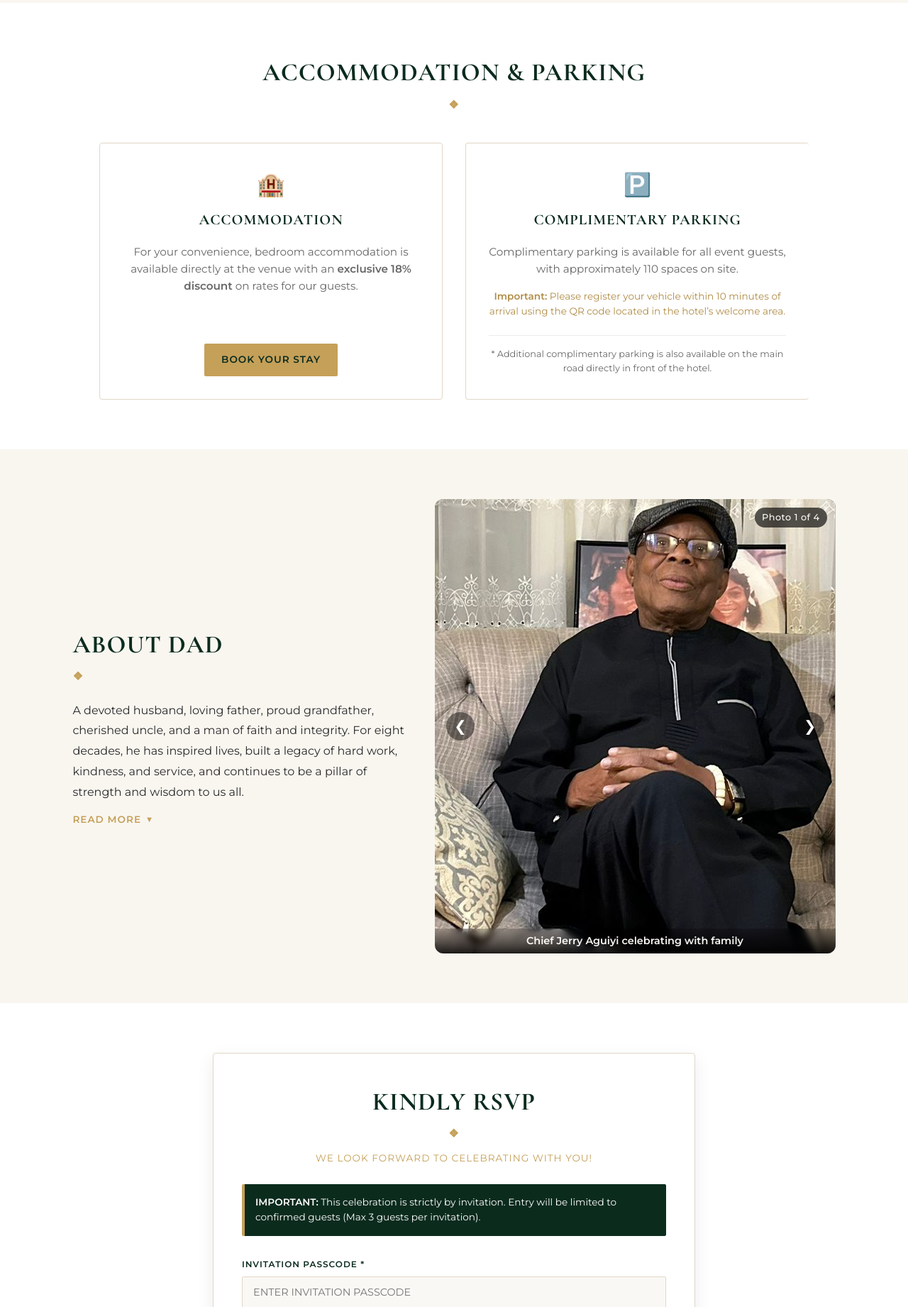
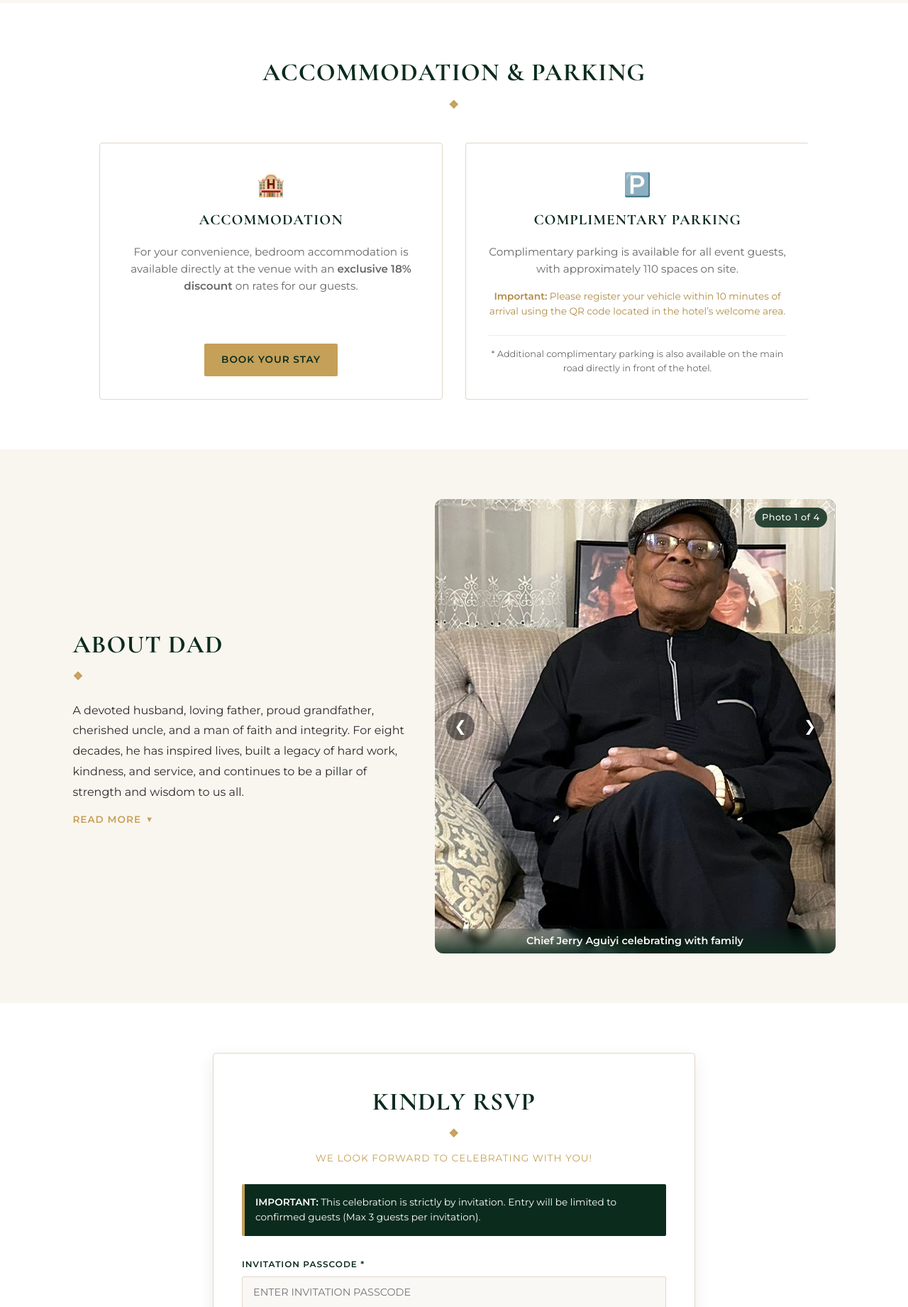
Before and after one commit to Gavin-Humphrey/event-invitation-platform, a Django app: page / in a window 1280 px wide. Shown: the part 1561-3402 px from the top of the page at 71% size. Run offline with Django 4.2, Linux system fonts and the light colour scheme; data comes from the database, SQL or seed files in the repository; data that the repository does not hold is empty.

Commit message:
Update slide card background color

```diff
--- a/static/css/style.css
+++ b/static/css/style.css
@@ -515,8 +515,8 @@ h1, h2, h3, h4, .serif-font {
     max-width: 800px;
     margin: 0 auto;
     border-radius: 12px;
-    background: rgba(0, 0, 0, 0.7)
-}
+    /* background: rgba(0, 0, 0, 0.7) */
+    background: rgba(11, 43, 29, 0.85);}
 
 .about-slides {
     display: flex;
@@ -536,8 +536,8 @@ h1, h2, h3, h4, .serif-font {
     display: flex;
     align-items: center;
     justify-content: center;
-    background: rgba(0, 0, 0, 0.7)
-}
+    /* background: rgba(0, 0, 0, 0.7) */
+    background: rgba(11, 43, 29, 0.85);}
 
 .about-slides .slide-card .slide-bg-blur {
     position: absolute;
@@ -569,7 +569,8 @@ h1, h2, h3, h4, .serif-font {
     left: 0;
     right: 0;
     z-index: 3;
-    background: linear-gradient(to bottom, rgba(0, 0, 0, 0.2) 0%, rgba(0, 0, 0, 0.85) 100%);
+    /* background: linear-gradient(to bottom, rgba(0, 0, 0, 0.2) 0%, rgba(0, 0, 0, 0.85) 100%); */
+    background: linear-gradient(to bottom, rgba(11, 43, 29, 0.2) 0%, rgba(11, 43, 29, 0.85) 100%);
     /* color: var(--gold); */
     color: var(--bg-light);
     padding: 8px 12px;
@@ -617,7 +618,8 @@ h1, h2, h3, h4, .serif-font {
     color: var(--bg-light);
     letter-spacing: 0.04em;
     padding: 4px 10px;
-    background-color: rgba(0, 0, 0, 0.65);
+    /* background-color: rgba(0, 0, 0, 0.65); */
+    background: rgba(11, 43, 29, 0.85);
     border-radius: 20px;
     backdrop-filter: blur(4px);
 }
```
